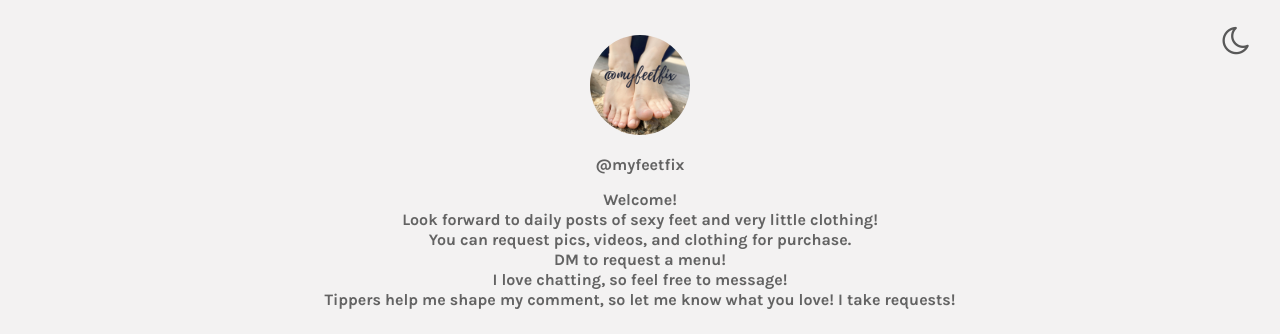
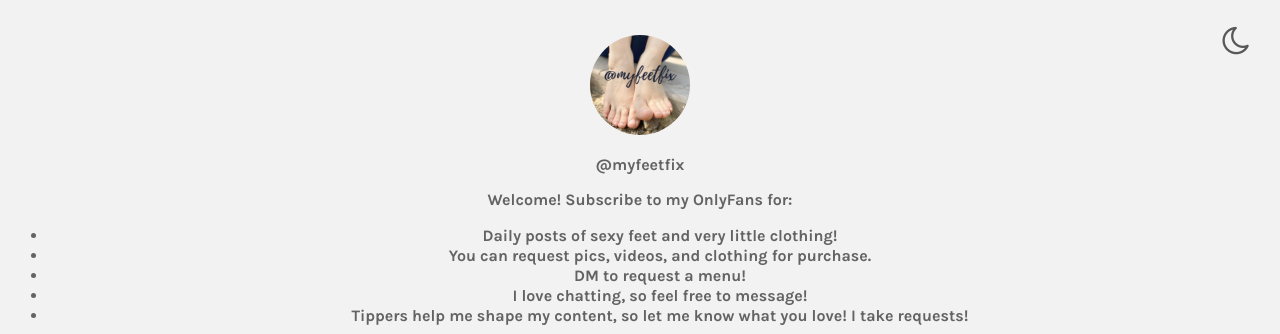
Before and after one commit to myfeetfix/myfeetfix.github.io, a plain HTML site: page index.html in a window 1280 px wide. Shown: the top 334 px of the page. Drawn offline with Linux system fonts and the light colour scheme.

Commit message:
Update index.html

```diff
--- a/index.html
+++ b/index.html
@@ -21,12 +21,14 @@
     <img id="userPhoto" src="assets/images/main.jpg" alt="User Photo">
 
     <spam id="userName">@myfeetfix
-        <p>Welcome!</br>
-    Look forward to daily posts of sexy feet and very little clothing!</br>
-    You can request pics, videos, and clothing for purchase.</br>
-    DM to request a menu!</br>
-    I love chatting, so feel free to message!</br>
-    Tippers help me shape my comment, so let me know what you love! I take requests!</p>
+        <p>Welcome! Subscribe to my OnlyFans for:
+            <ul>
+                <li>Daily posts of sexy feet and very little clothing!</li>
+                <li>You can request pics, videos, and clothing for purchase.</li>
+                <li>DM to request a menu!</li>
+                <li>I love chatting, so feel free to message!</li>
+                <li>Tippers help me shape my content, so let me know what you love! I take requests!</li>
+        </ul>
     </spam>
 
     <div id="links">
```
